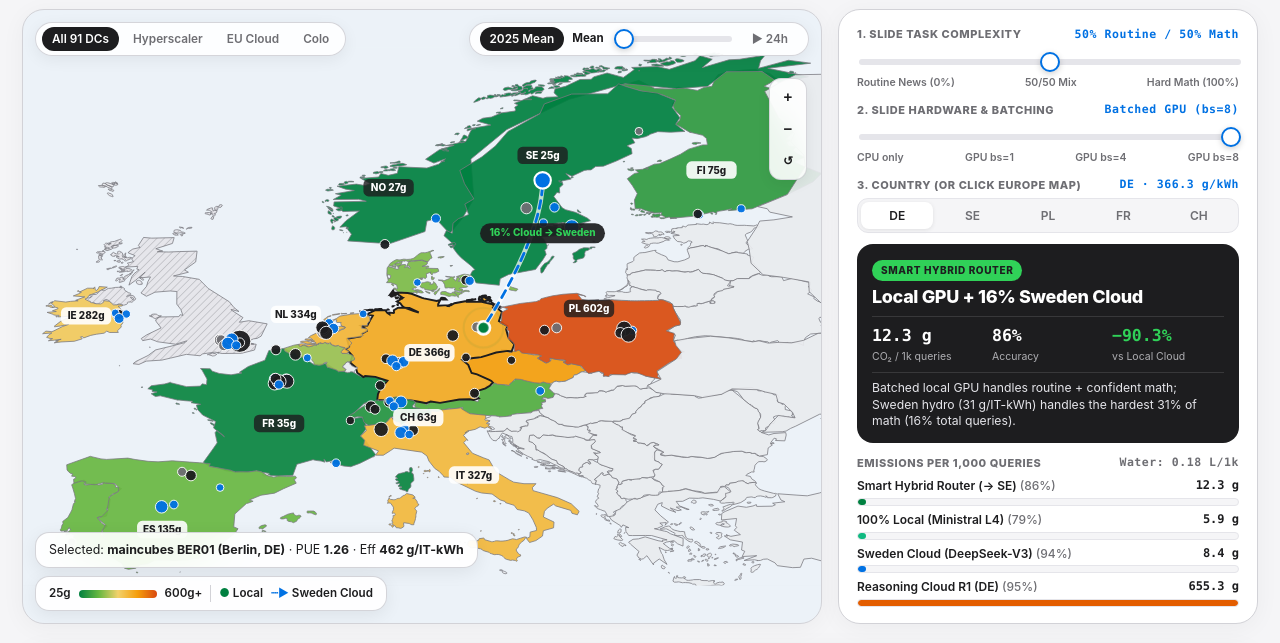
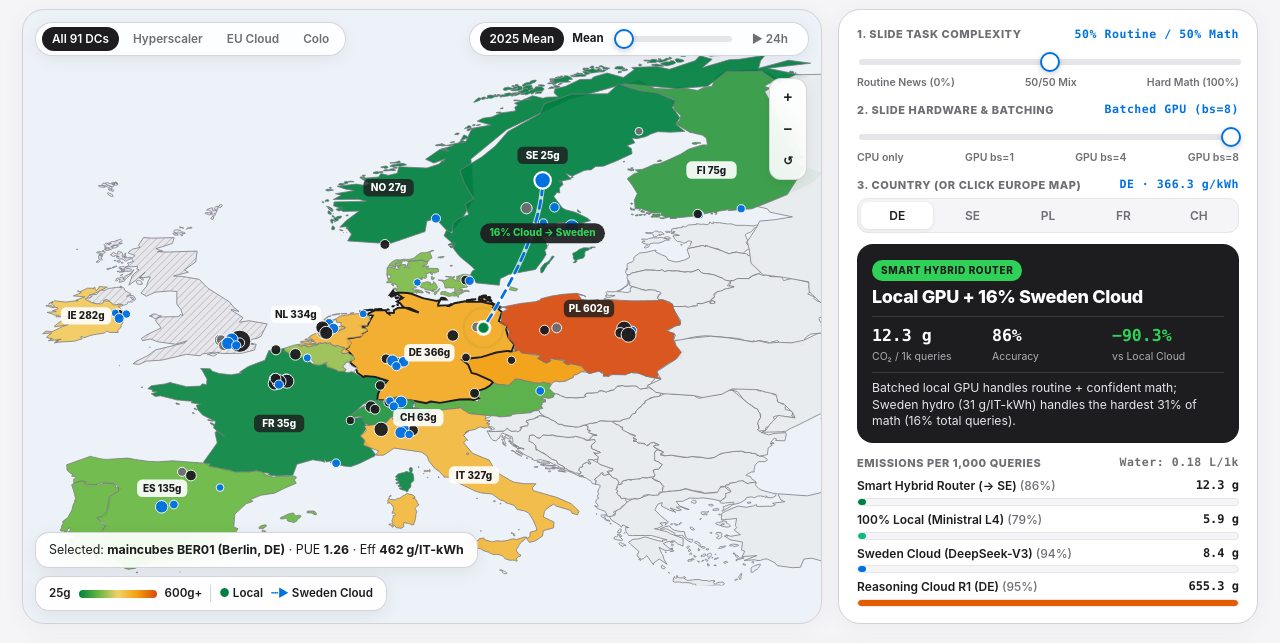
Before and after one commit to EmreGumus1/susco26-ai-sustainability, a plain HTML site: page index.html in a window 1280 px wide. Shown: the part 157-800 px from the top of the page. Drawn offline with Linux system fonts and the light colour scheme.

Commit message:
Nudge ES badge slightly north so it stays clear of bottom Selected pill

```diff
--- a/index.html
+++ b/index.html
@@ -749,7 +749,7 @@ function renderMap(localLon, localLat, escPct) {
     html += `<circle class="dc-pin" data-dcid="${d.id}" cx="${x}" cy="${y}" r="${rad.toFixed(1)}" fill="${isSel ? "#008040" : col}" stroke="#FFFFFF" stroke-width="${isSel ? "2.2" : "1.1"}" opacity="0.95" style="cursor:pointer;"/>`;
   });
 
-  [["SE",16.5,64.2],["NO",8.2,62.0],["FI",25.6,63.2],["FR",2.3,46.0],["DE",10.4,50.8],["PL",19.0,53.8],["ES",-4.0,38.8],["IE",-8.1,53.3],["IT",12.8,42.5],["NL",3.2,53.4],["CH",9.8,46.4]].forEach(([iso, lo, la]) => {
+  [["SE",16.5,64.2],["NO",8.2,62.0],["FI",25.6,63.2],["FR",2.3,46.0],["DE",10.4,50.8],["PL",19.0,53.8],["ES",-4.0,41.6],["IE",-8.1,53.3],["IT",12.8,42.5],["NL",3.2,53.4],["CH",9.8,46.4]].forEach(([iso, lo, la]) => {
     const c = DATA.countries[iso];
     const ci = (hour >= 0 && c.diurnal) ? c.diurnal[hour] : c.ciMean;
     const [x, y] = projLonLat(lo, la);
```
